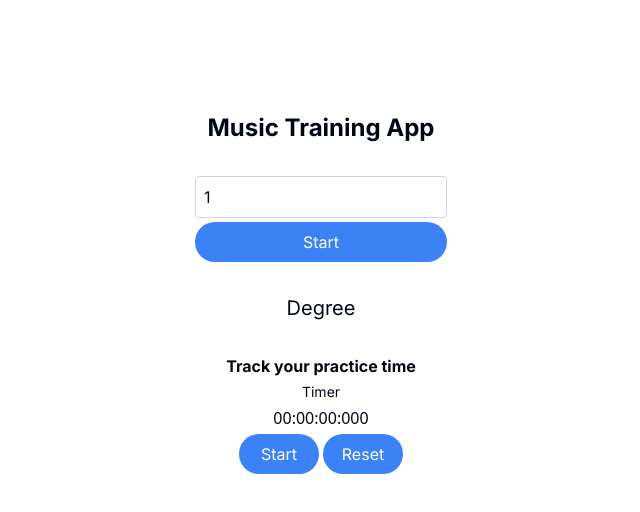
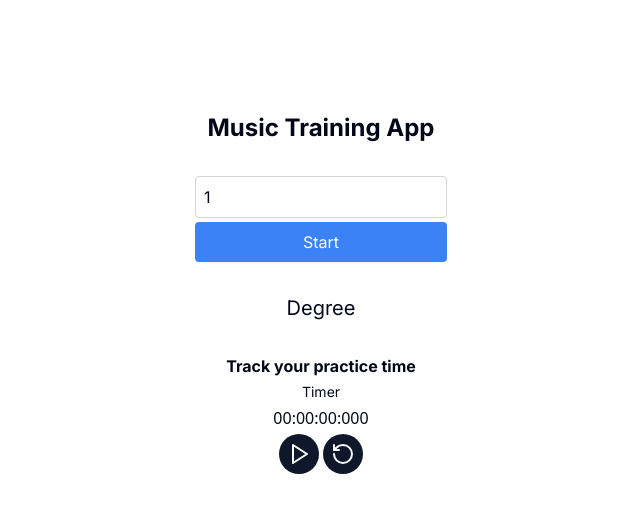
Before and after one commit to mahaultA/harmonear, a Next.js app: page / in a window 1280 px wide. Shown: the top 512 px of the page, without its empty margins (319-959 px from the left). Built offline with nearby package versions, Linux system fonts and the light colour scheme.

Commit message:
[MOD] Changements mineurs de style sur les boutons en utilisant la lib shadcn UI (qui utilise lucid react)

```diff
--- a/app/page.jsx
+++ b/app/page.jsx
@@ -3,6 +3,8 @@
 import ControlPanel from "@/src/ControlPanel";
 import NoteDisplay from "@/src/NoteDisplay";
 import Timer from "@/src/Timer";
+import { Button } from "@/components/ui/button";
+import { cn } from "@/lib/utils";
 
 export default function Home() {
   const [isPlaying, setIsPlaying] = useState(false);
--- /dev/null
+++ b/components/ui/button.jsx
@@ -0,0 +1,47 @@
+import * as React from "react"
+import { Slot } from "@radix-ui/react-slot"
+import { cva } from "class-variance-authority";
+
+import { cn } from "@/lib/utils"
+
+const buttonVariants = cva(
+  "inline-flex items-center justify-center whitespace-nowrap rounded-md text-sm font-medium ring-offset-background transition-colors focus-visible:outline-none focus-visible:ring-2 focus-visible:ring-ring focus-visible:ring-offset-2 disabled:pointer-events-none disabled:opacity-50",
+  {
+    variants: {
+      variant: {
+        default: "bg-primary text-primary-foreground hover:bg-primary/90",
+        destructive:
+          "bg-destructive text-destructive-foreground hover:bg-destructive/90",
+        outline:
+          "border border-input bg-background hover:bg-accent hover:text-accent-foreground",
+        secondary:
+          "bg-secondary text-secondary-foreground hover:bg-secondary/80",
+        ghost: "hover:bg-accent hover:text-accent-foreground",
+        link: "text-primary underline-offset-4 hover:underline",
+      },
+      size: {
+        default: "h-10 px-4 py-2",
+        sm: "h-9 rounded-md px-3",
+        lg: "h-11 rounded-md px-8",
+        icon: "h-10 w-10",
+      },
+    },
+    defaultVariants: {
+      variant: "default",
+      size: "default",
+    },
+  }
+)
+
+const Button = React.forwardRef(({ className, variant, size, asChild = false, ...props }, ref) => {
+  const Comp = asChild ? Slot : "button"
+  return (
+    (<Comp
+      className={cn(buttonVariants({ variant, size, className }))}
+      ref={ref}
+      {...props} />)
+  );
+})
+Button.displayName = "Button"
+
+export { Button, buttonVariants }
--- a/package.json
+++ b/package.json
@@ -9,6 +9,7 @@
     "lint": "next lint"
   },
   "dependencies": {
+    "@radix-ui/react-slot": "^1.0.2",
     "class-variance-authority": "^0.7.0",
     "clsx": "^2.1.1",
     "lucide-react": "^0.378.0",
--- a/src/ControlPanel.jsx
+++ b/src/ControlPanel.jsx
@@ -23,7 +23,7 @@
       />
       <button
         onClick={togglePlaying}
-        className="inline-block bg-blue-500 text-white px-2 py-2 rounded-full"
+        className="inline-block bg-blue-500 text-white px-2 py-2 rounded"
       >
         {isPlaying ? "Stop" : "Start"}
       </button>
--- a/src/Timer.jsx
+++ b/src/Timer.jsx
@@ -1,3 +1,6 @@
+import { Button } from "@/components/ui/button";
+import { cn } from "@/lib/utils";
+import { PauseIcon, PlayIcon, RotateCcw } from "lucide-react";
 import React, { useState, useEffect } from "react";
 
 const Timer = () => {
@@ -48,18 +51,16 @@
         {milliseconds.toString().padStart(3, "0")}
       </p>
       <div className="flex gap-1">
-        <button
-          className="w-20 bg-blue-500 text-white px-2 py-2 rounded-full"
+        <Button
+          className={cn("rounded-full")}
+          size="icon"
           onClick={startAndStop}
         >
-          {isRunning ? "Stop" : "Start"}
-        </button>
-        <button
-          className="w-20 bg-blue-500 text-white px-2 py-2 rounded-full"
-          onClick={reset}
-        >
-          Reset
-        </button>
+          {isRunning ? <PauseIcon /> : <PlayIcon />}
+        </Button>
+        <Button className={cn("rounded-full")} size="icon" onClick={reset}>
+          <RotateCcw />
+        </Button>
       </div>
     </div>
   );
```
Also changed, not shown: 1 other file (tests, documents, lock files or other folders).
